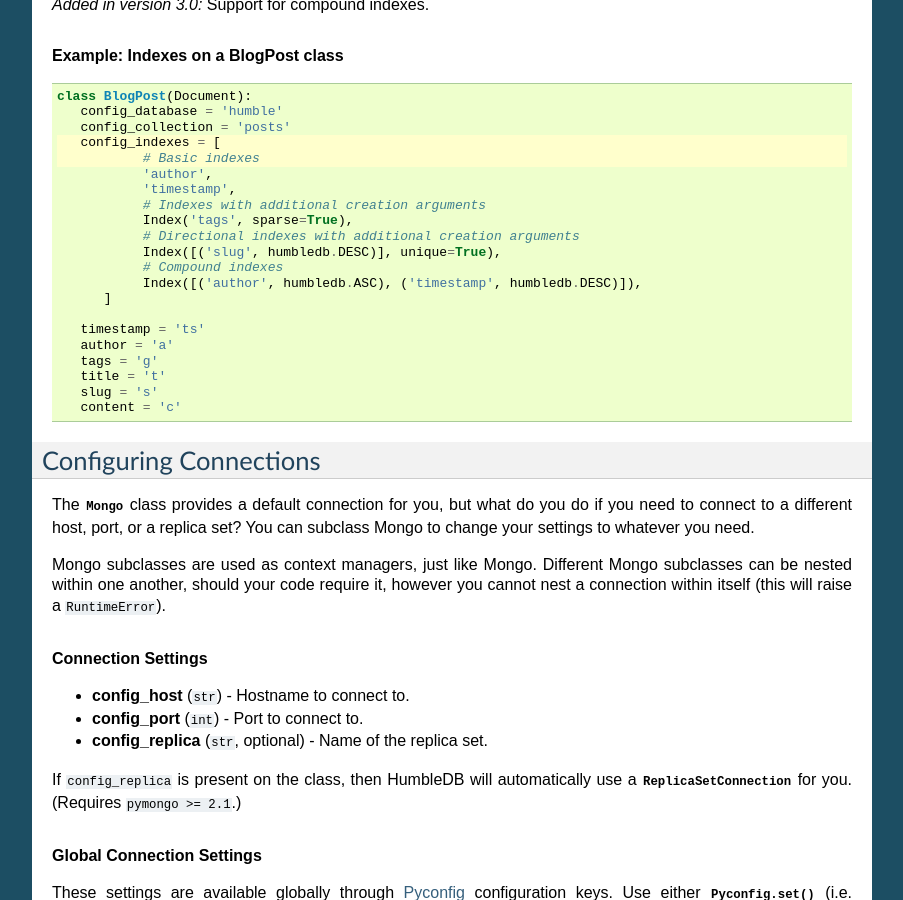
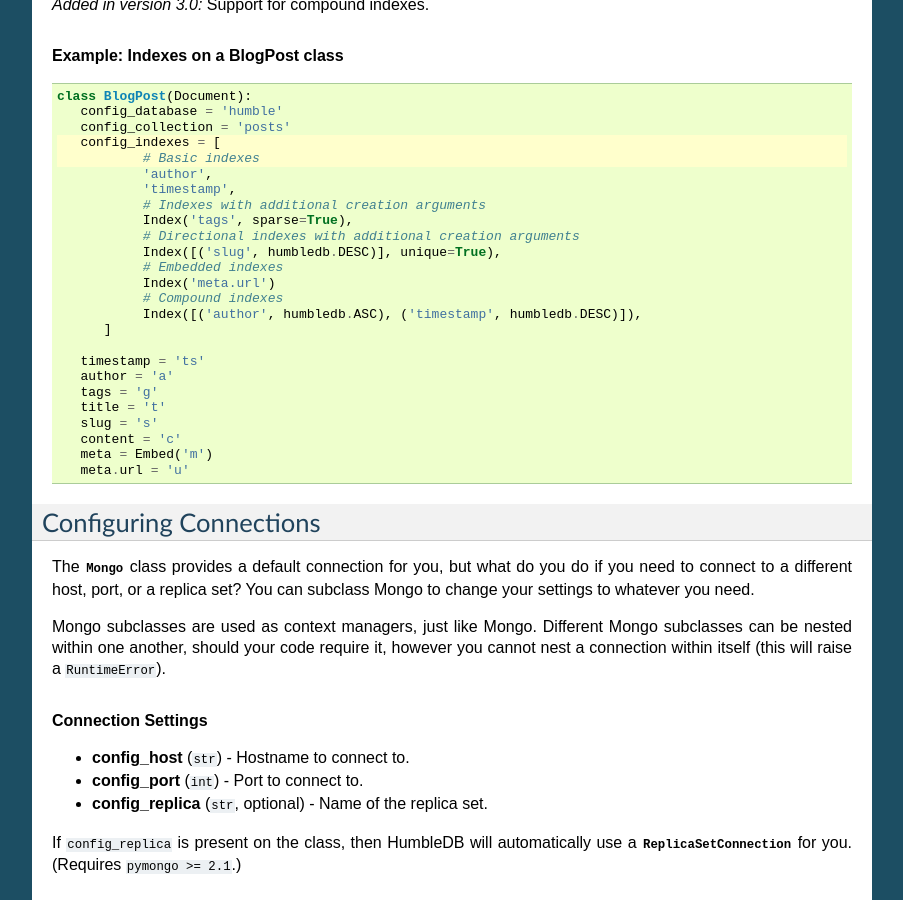
Before and after one commit to shakefu/humbledb, a Sphinx documentation site: the page built from docs/tutorial.rst, in a window 1280 px wide and 900 px high, scrolled down 10294 px. Shown: the whole window, without its empty margins (198-1101 px from the left). Built offline with Sphinx 7.4.7, drawn with Linux system fonts in a browser that asks for light colours.

Commit message:
Update documentation for Indexes.

```diff
--- a/docs/tutorial.rst
+++ b/docs/tutorial.rst
@@ -699,6 +699,8 @@ called before any :meth:`~pymongo.collection.Collection.find`,
               Index('tags', sparse=True),
               # Directional indexes with additional creation arguments
               Index([('slug', humbledb.DESC)], unique=True),
+              # Embedded indexes
+              Index('meta.url')
               # Compound indexes
               Index([('author', humbledb.ASC), ('timestamp', humbledb.DESC)]),
          ]
@@ -709,6 +711,8 @@ called before any :meth:`~pymongo.collection.Collection.find`,
       title = 't'
       slug = 's'
       content = 'c'
+      meta = Embed('m')
+      meta.url = 'u'
 
 .. _subclassing-mongo:
 
```
